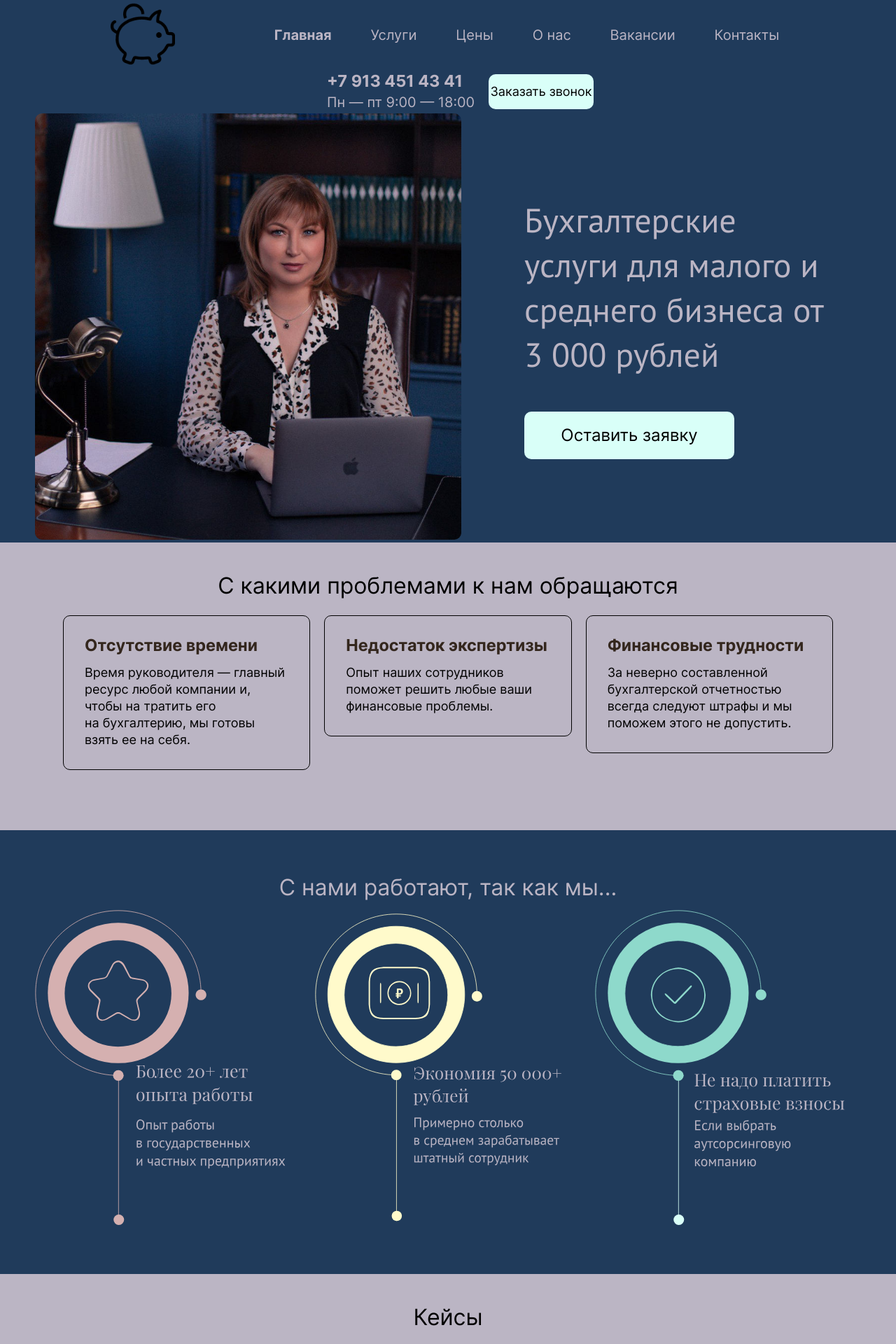
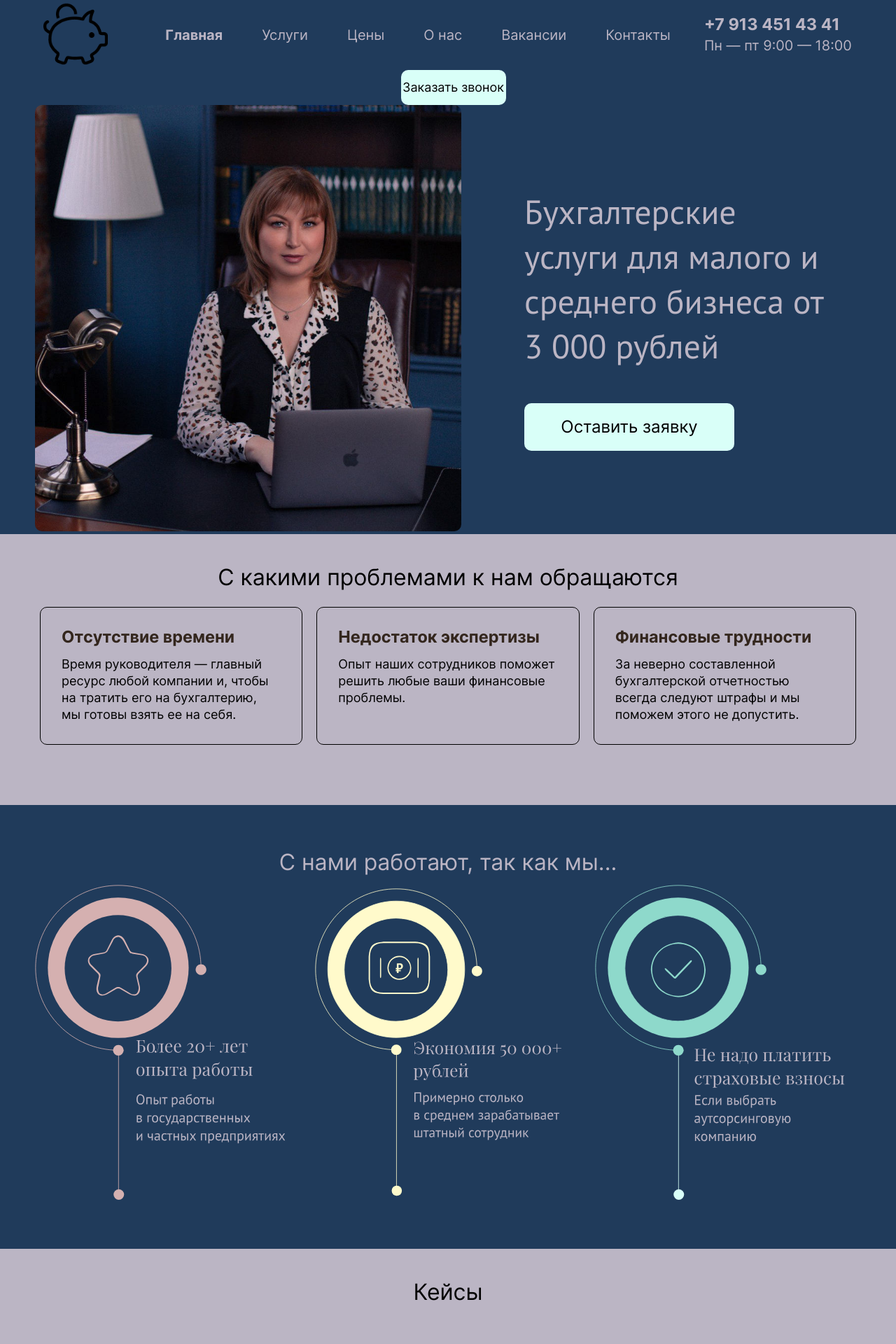
Before and after one commit to ruslan2570/BuhCompany59, a PHP site: page / in a window 1280 px wide. Shown: the top 1920 px of the page at 70% size. Run offline with PHP 8.4, Linux system fonts and the light colour scheme.

Commit message:
Исправлены "С какими проблемами к нам обращаются"

```diff
--- a/css/style.css
+++ b/css/style.css
@@ -357,27 +357,25 @@
     justify-content: center
 }
 
-* {
-    margin: 0;
-    box-sizing: border-box
-}
+
 
 .post-wrap {
     max-width: 1120px;
     margin: 0 auto;
     display: flex;
     justify-content: center;
-    flex-wrap: wrap;
+
     padding-bottom: 76px;
 }
 
 .post-item {
-    padding: 10px;
-}
-
-.post-item-wrap {
+    margin: 10px;
     border: 1px solid #000000;
     border-radius: 10px;
+}
+
+.post-item-wrap {
+
     position: relative;
 }
 
@@ -650,7 +648,7 @@
 }
 
 .header-links {
-    padding-left: 110px;
+    padding-left: 50px;
     display: flex;
     flex-wrap: wrap
 }
@@ -841,7 +839,6 @@
     border-radius: 3px 0 0 3px;
 }
 
-/* On hover, add a black background color with a little bit see-through */
 .prev:hover,
 .next:hover {
     background-color: rgba(19, 19, 19, 0.528);
@@ -864,7 +861,6 @@
     transition: background-color 0.6s ease;
 }
 
-/* Add a background color to the active dot/circle */
 .active,
 .dot:hover {
     background-color: #8D87B7;
@@ -1274,6 +1270,11 @@
         padding: 20px;
     }
 
+    .post-wrap {
+        flex-wrap: wrap;
+    }
+
+
     .service-content-container{
         display: flex;
         flex-direction: column;
```
